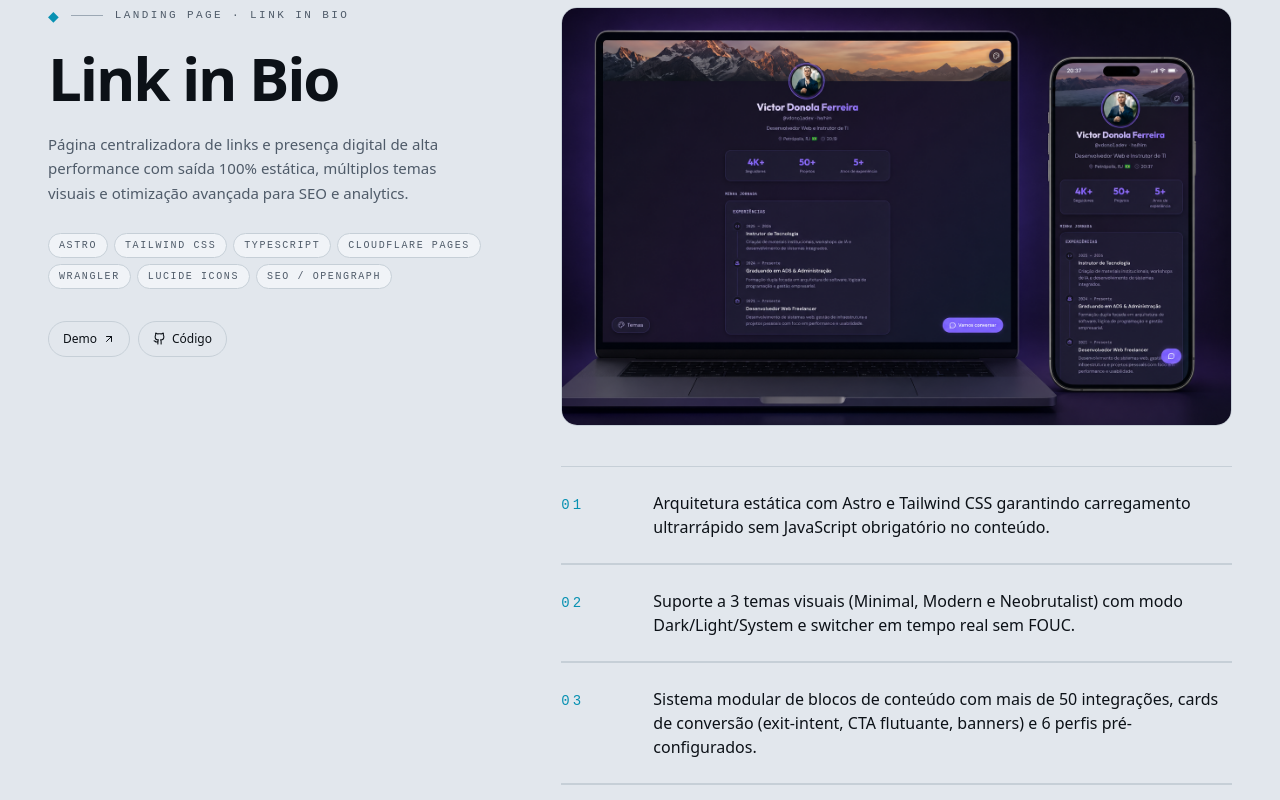
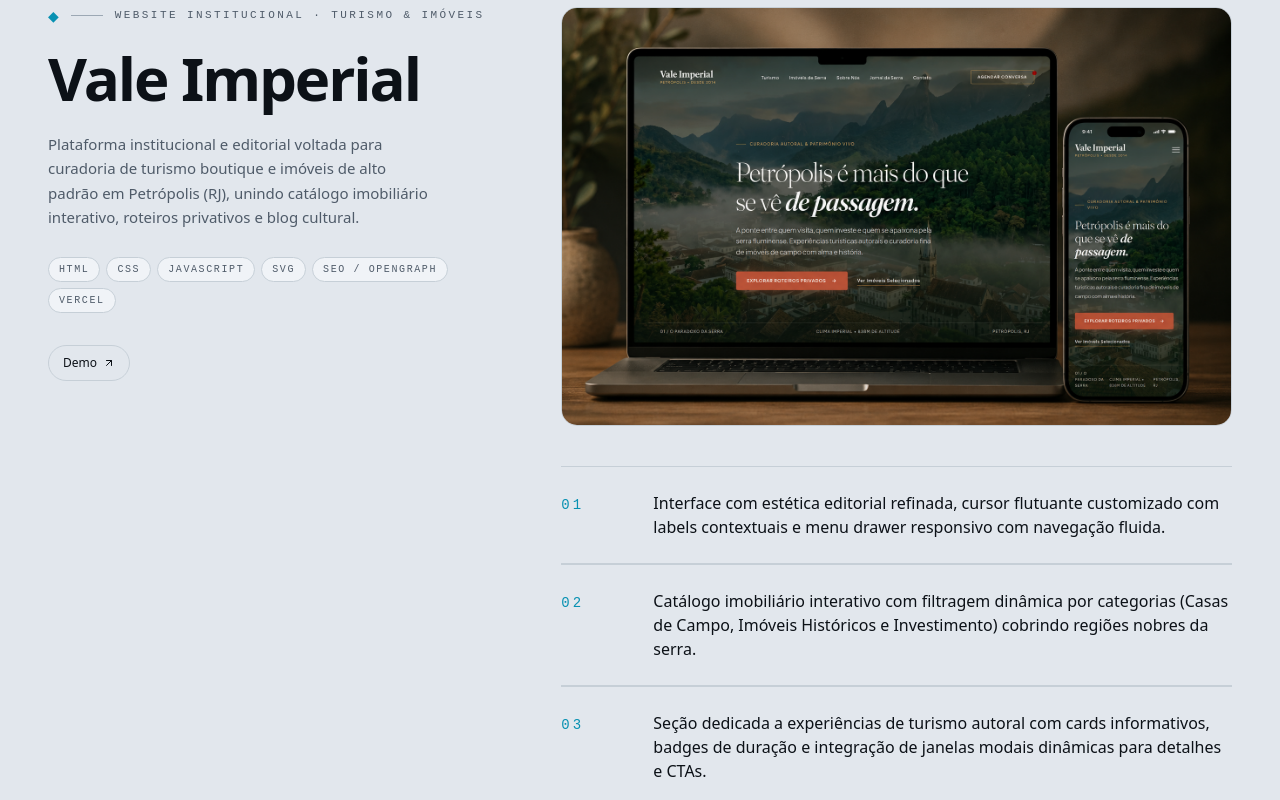
Before and after one commit to vdonoladev/my-site, a React (Vite) app: page / in a window 1280 px wide. Shown: the part 3480-4280 px from the top of the page. Built offline with nearby package versions, Linux system fonts and the light colour scheme.

Commit message:
add new project

```diff
--- a/src/data/projects.ts
+++ b/src/data/projects.ts
@@ -34,6 +34,43 @@
 }
 
 export const projects: Project[] = [
+    {
+    slug: 'vale-imperial',
+    kind: 'fullstack',
+    name: 'Vale Imperial',
+    type: { pt: 'Website Institucional · Turismo & Imóveis', en: 'Corporate Website · Tourism & Real Estate' },
+    description: {
+      pt: 'Plataforma institucional e editorial voltada para curadoria de turismo boutique e imóveis de alto padrão em Petrópolis (RJ), unindo catálogo imobiliário interativo, roteiros privativos e blog cultural.',
+      en: 'Editorial and corporate platform dedicated to boutique tourism and high-end real estate curation in Petrópolis (RJ), combining an interactive property catalog, private tours, and a cultural journal.',
+    },
+    bullets: {
+      pt: [
+        'Interface com estética editorial refinada, cursor flutuante customizado com labels contextuais e menu drawer responsivo com navegação fluida.',
+        'Catálogo imobiliário interativo com filtragem dinâmica por categorias (Casas de Campo, Imóveis Históricos e Investimento) cobrindo regiões nobres da serra.',
+        'Seção dedicada a experiências de turismo autoral com cards informativos, badges de duração e integração de janelas modais dinâmicas para detalhes e CTAs.',
+        'Jornal da Serra integrado para publicação de ensaios e artigos de lifestyle de montanha, além de formulário completo para captação de leads qualificados e SEO técnico avançado com Open Graph.',
+      ],
+      en: [
+        'Refined editorial aesthetic featuring a custom interactive floating cursor with contextual labels and a fluid responsive mobile drawer.',
+        'Interactive real estate catalog with dynamic category filtering (Country Homes, Historic Mansions, and Investment) across premier mountain regions.',
+        'Dedicated boutique tourism section showcasing tailored itineraries, duration badges, and dynamic modal dialogs for content expansion and call-to-actions.',
+        'Integrated editorial journal for mountain lifestyle essays, accompanied by an advanced lead capture form and comprehensive technical SEO with Open Graph meta tags.',
+      ],
+    },
+    stack: ['HTML', 'CSS', 'JavaScript', 'SVG', 'SEO / OpenGraph', 'Vercel'],
+    images: [
+      {
+        src: '/projects/ValeImperial/01.png',
+        alt: {
+          pt: 'Vale Imperial - Interface institucional com curadoria de turismo boutique e imóveis de serra em Petrópolis',
+          en: 'Vale Imperial - Editorial interface featuring boutique tourism curation and luxury mountain real estate in Petrópolis',
+        },
+      },
+    ],
+    links: {
+      demo: 'https://valeimperial-vdonoladev.vercel.app/',
+    },
+  },
   {
     slug: 'link-in-bio',
     kind: 'fullstack',
```
Also changed, not shown: public/projects/ValeImperial/01.png (added).
